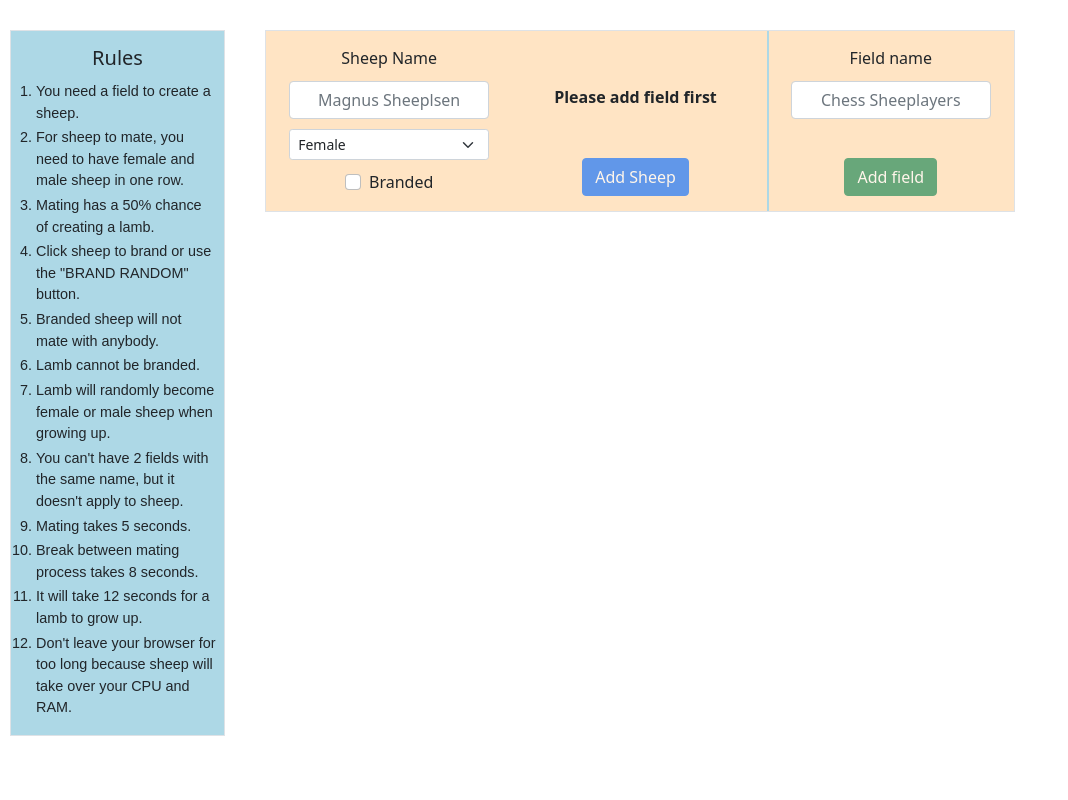
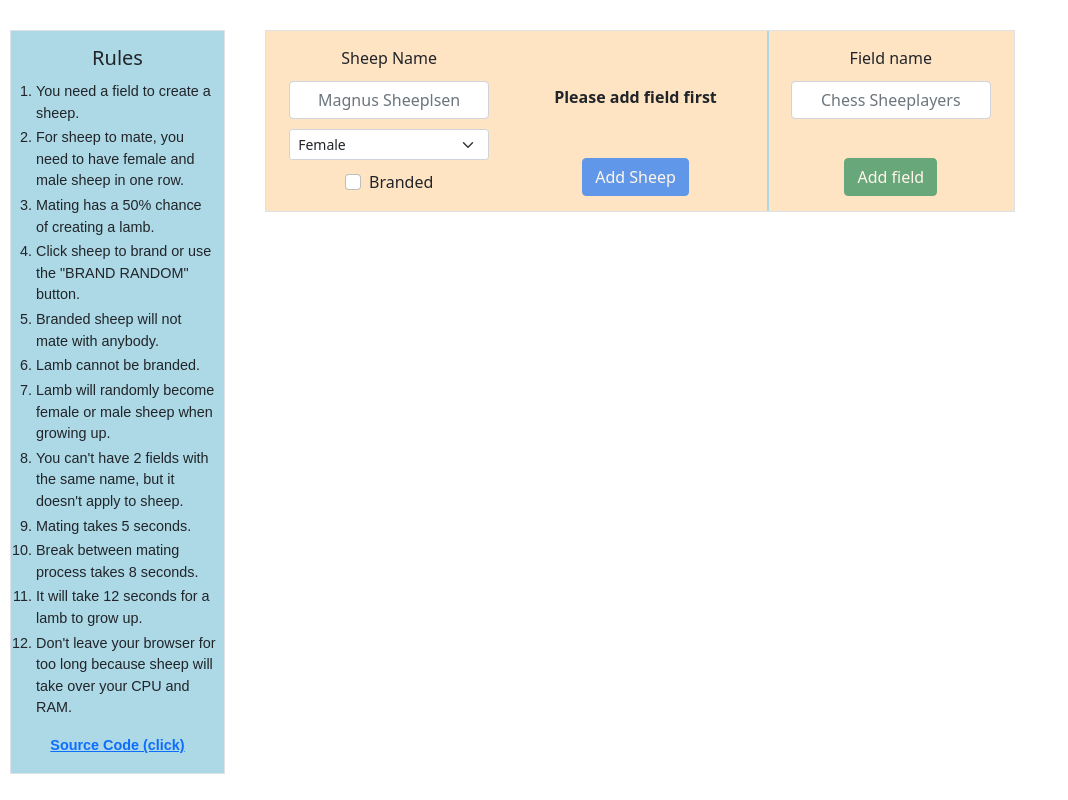
Before and after one commit to Viarus/sheep-project, an Angular app: page / in a window 1280 px wide. Shown: the whole page, without its empty margins (0-1068 px from the left). Built offline with nearby package versions, Linux system fonts and the light colour scheme.

Commit message:
added source code to the infobox

```diff
--- a/src/app/app.component.css
+++ b/src/app/app.component.css
@@ -30,6 +30,11 @@
   font-size: .9rem;
 }
 
+/*.source-code-text {*/
+/*  font-family: "Arial", Times, serif;*/
+/*  font-size: ;*/
+/*}*/
+
 li {
   margin-top: 3px;
 }
--- a/src/app/app.component.html
+++ b/src/app/app.component.html
@@ -26,4 +26,7 @@
       <li>Don't leave your browser for too long because sheep will take over your CPU and RAM.</li>
     </ol>
   </div>
+  <div class="make-flex list-text">
+    <p><b><a href="https://github.com/Viarus/sheep-project" target="_blank" rel="noopener noreferrer">Source Code (click)</a></b></p>
+  </div>
 </div>
```
